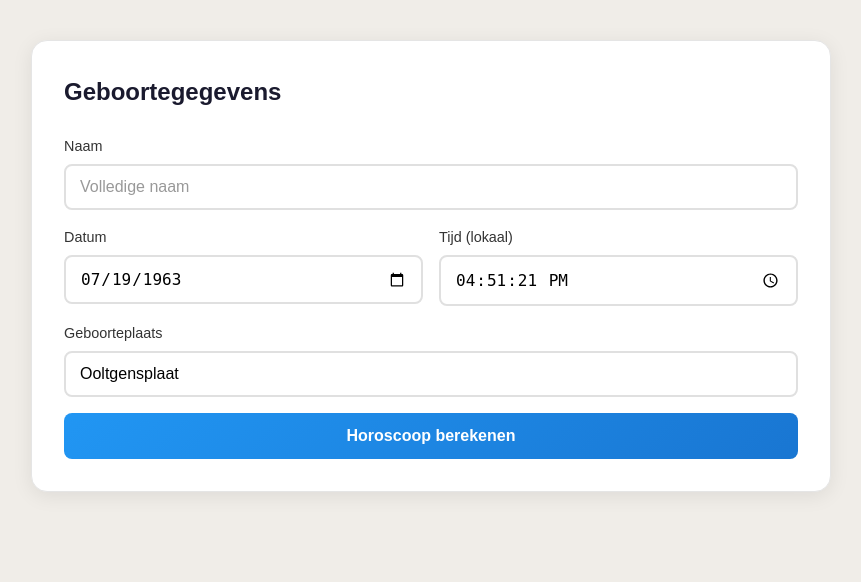
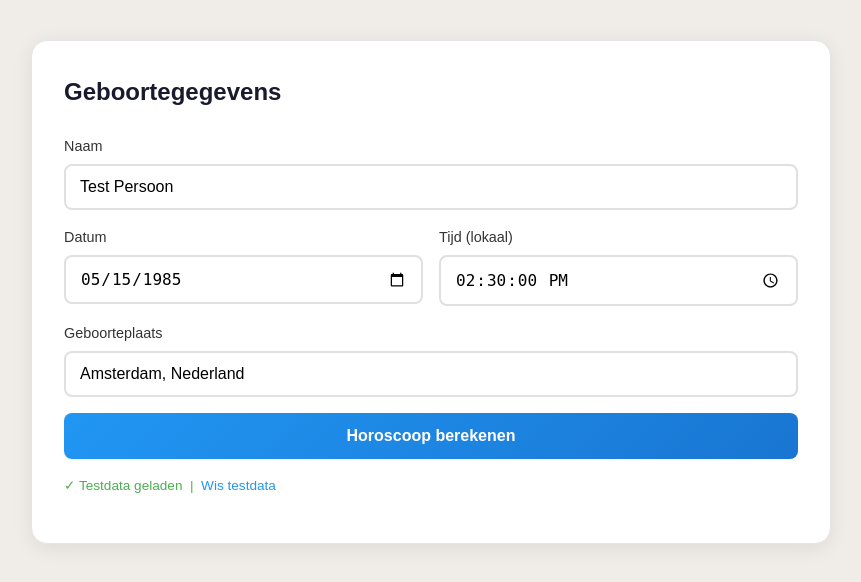
Before and after one commit to Astrosofica/Horoscoopberekening, a PHP site: page /index.php?do=debug in a window 1280 px wide. Shown: the top 582 px of the page, without its empty margins (209-1070 px from the left). Run offline with PHP 8.4, Linux system fonts and the light colour scheme.

Commit message:
Debug mode en form placeholders
- Hardcoded default waarden verwijderd uit formulier
- Placeholder tekst toegevoegd voor locatie veld
- Debug mode toegevoegd: ?do=debug vult formulier met testdata
  - Naam: Test Persoon
  - Datum: 1985-05-15
  - Tijd: 14:30:00
  - Locatie: Amsterdam, Nederland
- Linkjes toegevoegd voor testdata laden/wissen

```diff
--- a/public/index.php
+++ b/public/index.php
@@ -41,6 +41,14 @@ use Tijd\Glyph\SymbolGlyph;
 
 $result = null;
 $error = null;
+
+// Debug mode: populate form with test data
+if (isset($_GET['do']) && $_GET['do'] === 'debug') {
+    $_POST['name'] = 'Test Persoon';
+    $_POST['date'] = '1985-05-15';
+    $_POST['time'] = '14:30:00';
+    $_POST['location'] = 'Amsterdam, Nederland';
+}
 
 if ($_SERVER['REQUEST_METHOD'] === 'POST' && !empty($_POST['location'])) {
     $personName = trim($_POST['name'] ?? '');
@@ -169,18 +177,18 @@ if ($_SERVER['REQUEST_METHOD'] === 'POST' && !empty($_POST['location'])) {
         <div class="form-row half">
             <div class="form-group">
                 <label for="date">Datum</label>
-                <input type="date" id="date" name="date" value="<?= $_POST['date'] ?? '1963-07-19' ?>" required>
+                <input type="date" id="date" name="date" value="<?= htmlspecialchars($_POST['date'] ?? '') ?>" required>
             </div>
             <div class="form-group">
                 <label for="time">Tijd (lokaal)</label>
-                <input type="time" id="time" name="time" value="<?= $_POST['time'] ?? '16:51:21' ?>" step="1" required>
+                <input type="time" id="time" name="time" value="<?= htmlspecialchars($_POST['time'] ?? '') ?>" step="1" required>
             </div>
         </div>
 
         <div class="form-row full">
             <div class="form-group">
                 <label for="location">Geboorteplaats</label>
-                <input type="text" id="location" name="location" placeholder="Bijv. Utrecht" value="<?= htmlspecialchars($_POST['location'] ?? 'Ooltgensplaat') ?>" required>
+                <input type="text" id="location" name="location" placeholder="Bijv. Amsterdam, Nederland" value="<?= htmlspecialchars($_POST['location'] ?? '') ?>" required>
             </div>
         </div>
 
@@ -191,6 +199,17 @@ if ($_SERVER['REQUEST_METHOD'] === 'POST' && !empty($_POST['location'])) {
 
     <?php if ($error): ?>
         <p class="form-error"><?= htmlspecialchars($error) ?></p>
+    <?php endif; ?>
+
+    <?php if (isset($_GET['do']) && $_GET['do'] === 'debug'): ?>
+        <p style="margin-top: 16px; font-size: 0.85em; color: #4CAF50;">
+            ✓ Testdata geladen &nbsp;|&nbsp;
+            <a href="?" style="color: #2196F3; text-decoration: none;">Wis testdata</a>
+        </p>
+    <?php else: ?>
+        <p style="margin-top: 16px; font-size: 0.85em; color: #888;">
+            <a href="?do=debug" style="color: #2196F3; text-decoration: none;">🐛 Testdata laden</a>
+        </p>
     <?php endif; ?>
 </div>
 
```
